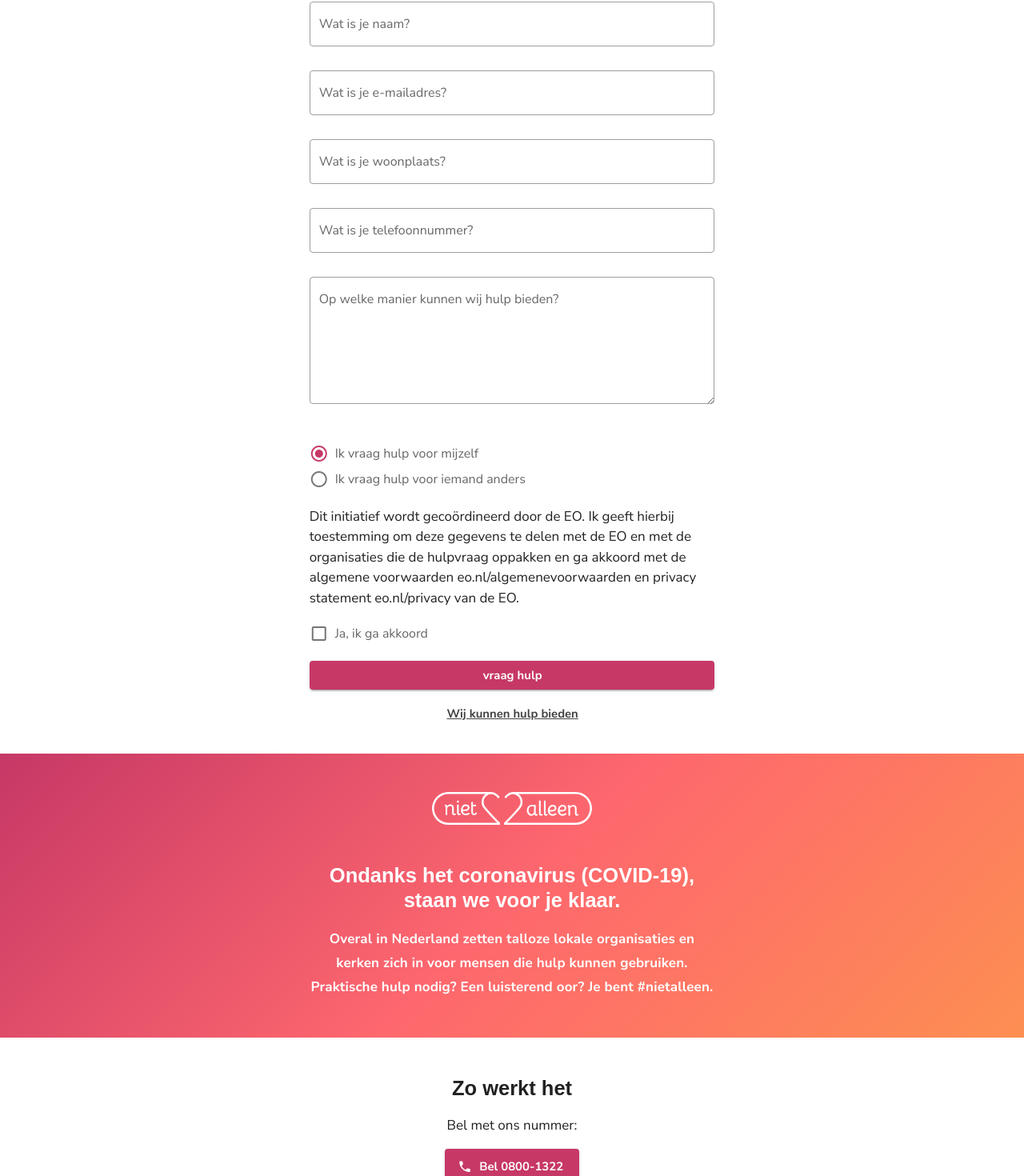
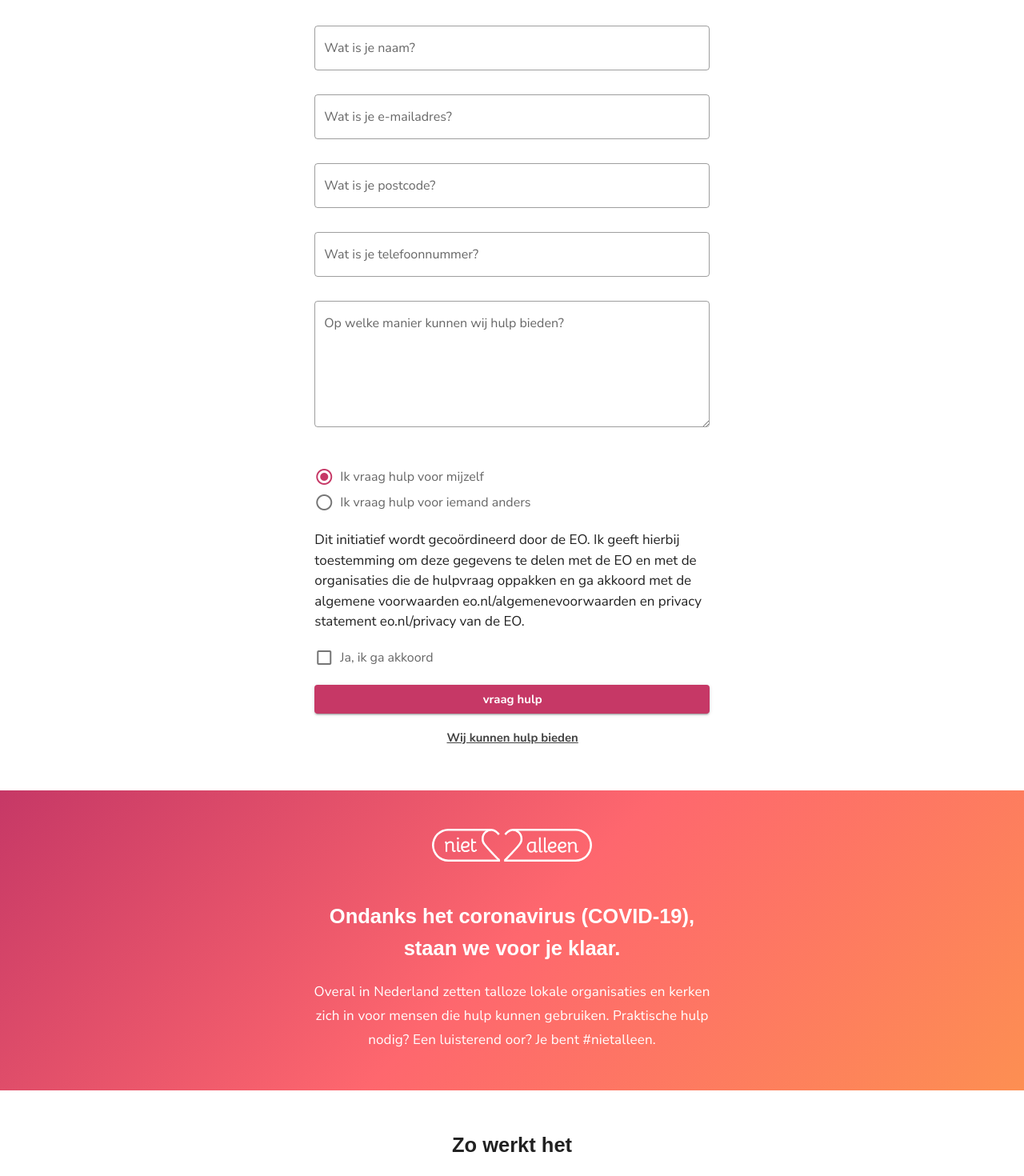
Before and after one commit to sdboer78/nietalleen, a Nuxt app: page / in a window 1280 px wide. Shown: the part 495-1965 px from the top of the page at 80% size. Built offline with nearby package versions, Linux system fonts and the light colour scheme; a web font is replaced by a local one.

Commit message:
all kinds of updates

```diff
--- a/assets/global.css
+++ b/assets/global.css
@@ -27,16 +27,24 @@ html .v-application .display-4,
 html .v-application .title {
   font-family: "Bellota", "Century Gothic", "Avenir", sans-serif !important;
   font-weight: bold;
-  line-height: 1.2;
+  line-height: 1.6;
   margin-bottom: 0.75em;
 }
 
-.v-application p:last-child {
+html .v-application p:last-child {
   margin-bottom: 0;
 }
 
-.v-btn__content {
+html .v-btn__content {
   font-weight: bold;
   letter-spacing: 0;
   text-transform: none;
 }
+
+html .v-btn--contained {
+  box-shadow: none;
+}
+
+html .v-btn:not(.v-btn--round).v-size--default {
+  padding: 0 24px;
+}
--- a/components/NeedHelpForm.vue
+++ b/components/NeedHelpForm.vue
@@ -23,9 +23,9 @@
         required
       />
       <v-text-field
-        v-model="city"
-        :rules="cityRules"
-        label="Wat is je woonplaats?"
+        v-model="postalCode"
+        :rules="postalCodeRules"
+        label="Wat is je postcode?"
         outlined
         required
       />
@@ -55,7 +55,14 @@
           :value="n"
         />
       </v-radio-group>
-
+      <v-checkbox
+        v-if="isForNeedy"
+        v-model="consentPrivacyNeedy"
+        :rules="consentPrivacyNeedyRules"
+        label="Ik heb toestemming om zijn/haar gegevens te verstrekken."
+        outlined
+        required
+      />
       <v-text-field
         v-if="isForNeedy"
         v-model="needyFullName"
@@ -64,8 +71,8 @@
       />
       <v-text-field
         v-if="isForNeedy"
-        v-model="needyCity"
-        label="In welke plaats woont zij/hij?"
+        v-model="needyPostalCode"
+        label="Wat is zijn/haar postcode?"
         outlined
       />
       <v-text-field
@@ -73,6 +80,13 @@
         v-model="needyPhoneNumber"
         :rules="needyPhoneNumberRules"
         label="Wat is zijn/haar telefoonnummer?"
+        outlined
+      />
+      <v-text-field
+        v-if="isForNeedy"
+        v-model="needyEmailAddress"
+        :rules="needyEmailAddressRules"
+        label="Wat is zijn/haar e-mailadres?"
         outlined
       />
       <p class="text-left">
@@ -101,7 +115,7 @@
       color="grey darken-3"
       text
       style="text-decoration: underline;"
-      class="mt-3"
+      class="mt-3 "
     >
       Wij kunnen hulp bieden
     </v-btn>
@@ -124,9 +138,10 @@ export default {
       v => !!v || 'We hebben je e-mailadres nodig',
       v => /.+@.+\..+/.test(v) || 'Het e-mailadres is niet correct'
     ],
-    city: '',
-    cityRules: [
-      v => !!v || 'We hebben je woonplaats nodig'
+    postalCode: '',
+    postalCodeRules: [
+      v => !!v || 'We hebben je postcode nodig',
+      v => /^\d{4}\s?\w{2}$/.test(v) || 'Dit is geen geldige postcode'
     ],
     phoneNumber: '',
     phoneNumberRules: [
@@ -147,10 +162,21 @@ export default {
       v => !!v || 'Je moet een keuze maken'
     ],
     needyFullName: '',
-    needyCity: '',
+    needyPostalCode: '',
+    needyPostalCodeRules: [
+      v => v === '' || /^\d{4}\s?\w{2}$/.test(v) || 'Dit is geen geldige postcode'
+    ],
     needyPhoneNumber: '',
     needyPhoneNumberRules: [
       v => v === '' || /^((\+|00(\s|\s?-\s?)?)31(\s|\s?-\s?)?(\(0\)[-\s]?)?|0)[1-9]((\s|\s?-\s?)?[0-9])((\s|\s?-\s?)?[0-9])((\s|\s?-\s?)?[0-9])\s?[0-9]\s?[0-9]\s?[0-9]\s?[0-9]\s?[0-9]$/.test(v) || 'Dit is geen geldig telefoonnummer'
+    ],
+    needyEmailAddress: '',
+    needyEmailAddressRules: [
+      v => v === '' || /.+@.+\..+/.test(v) || 'Het e-mailadres is niet correct'
+    ],
+    consentPrivacyNeedy: '',
+    consentPrivacyNeedyRules: [
+      v => !!v || 'Je moet toestemming hebben om de gegevens van een ander te verstrekken'
     ],
     consentPrivacy: '',
     consentPrivacyRules: [
@@ -173,29 +199,31 @@ export default {
       const {
         fullName,
         emailAddress,
-        city,
+        postalCode,
         phoneNumber,
         requestType,
         requestMessage,
         consentPrivacy,
         requestAidFor,
         needyFullName,
-        needyCity,
-        needyPhoneNumber
+        needyPhoneNumber,
+        needyEmailAddress,
+        needyPostalCode
       } = this.data
 
       const message = {
         fullName,
         emailAddress,
-        city,
+        postalCode,
         phoneNumber,
         requestType,
         requestMessage,
         consentPrivacy,
         requestAidFor,
         needyFullName,
-        needyCity,
-        needyPhoneNumber
+        needyPhoneNumber,
+        needyEmailAddress,
+        needyPostalCode
       }
 
       postMessage(message)
--- a/pages/hulp-bieden.vue
+++ b/pages/hulp-bieden.vue
@@ -2,7 +2,7 @@
   <v-layout
     justify-center
     align-center
-    class="pa-8 text-center"
+    class="pa-12 text-center"
   >
     <v-flex xs12 sm8 md5>
       <hero-image
--- a/pages/index.vue
+++ b/pages/index.vue
@@ -3,7 +3,7 @@
     <v-layout
       justify-center
       align-center
-      class="pa-8 text-center"
+      class="pa-12 text-center"
     >
       <v-flex xs12 sm8 md5>
         <hero-image
@@ -38,7 +38,7 @@
             class="mx-auto mb-12"
           />
           <h2>Ondanks het coronavirus (COVID-19), staan we voor je klaar.</h2>
-          <p class="subtitle-1 font-weight-bold">
+          <p class="subtitle-1">
             Overal in Nederland zetten talloze lokale organisaties en kerken zich in voor mensen die hulp kunnen gebruiken. Praktische hulp nodig? Een luisterend oor? Je bent #nietalleen.
           </p>
         </v-flex>
@@ -53,7 +53,7 @@
         <v-flex xs12 sm8 md5>
           <h2>Zo werkt het</h2>
           <p>Bel met ons nummer:</p>
-          <v-btn href="tel:0800-1322" color="primary" large>
+          <v-btn href="tel:0800-1322" color="primary">
             <v-icon left>
               mdi-phone
             </v-icon>
```
